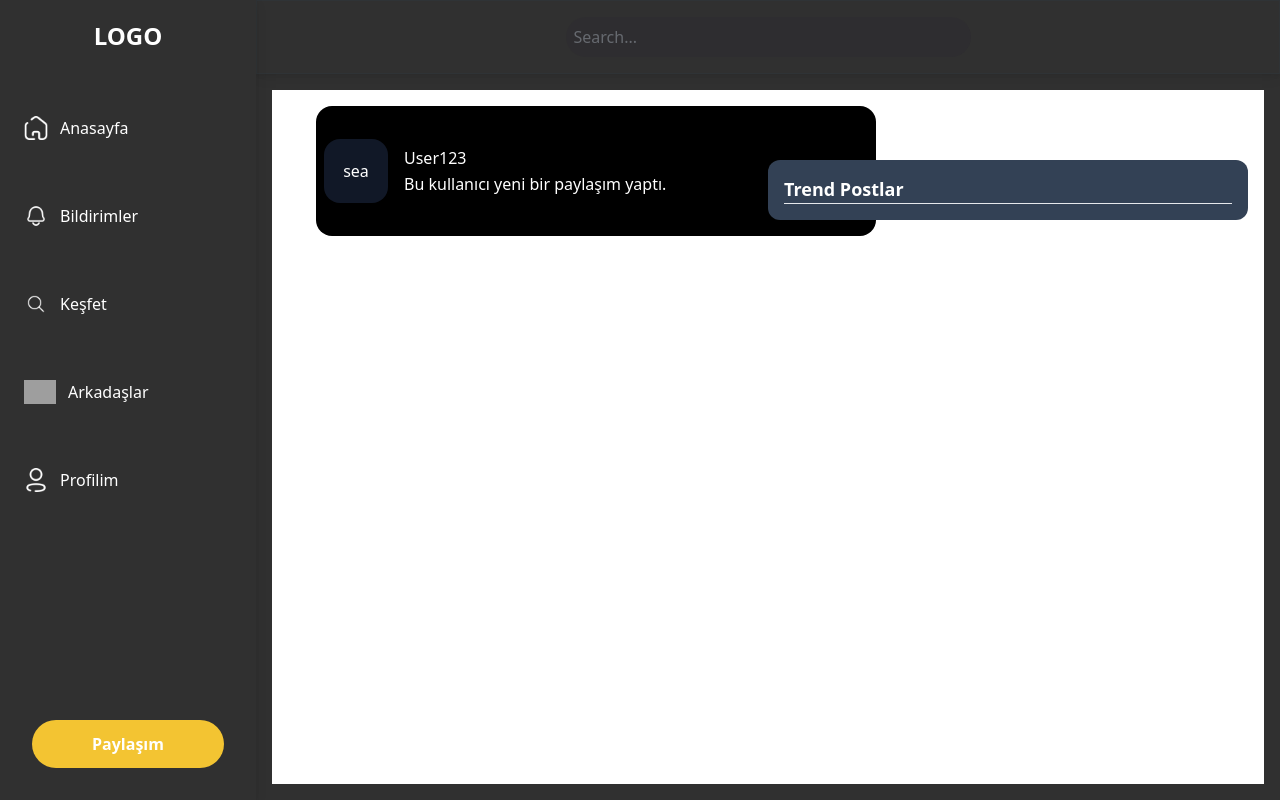
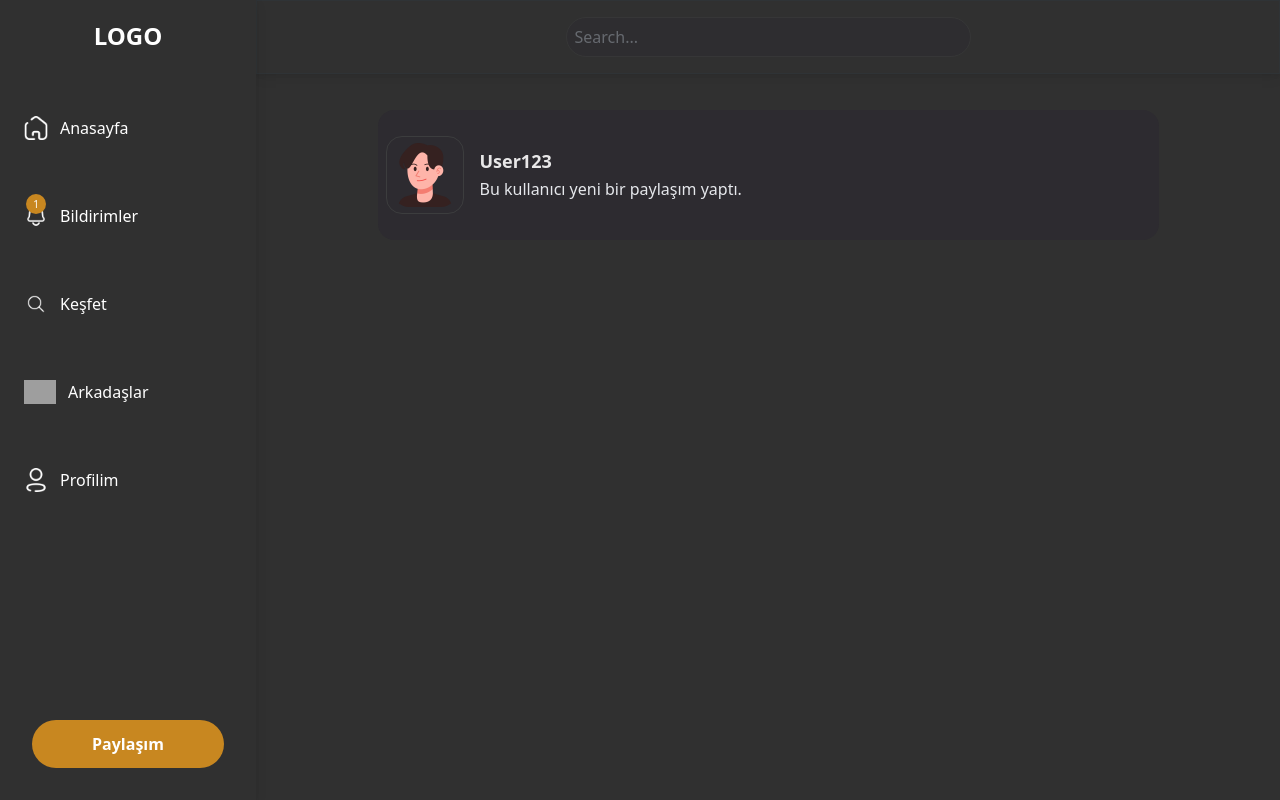
Before and after one commit to ozdemirasaf/Inkspire, a React (Vite) app: page /bildirimler in a window 1280 px wide. Built offline with nearby package versions, Linux system fonts and the light colour scheme; grey boxes are pictures that could not be loaded.

Commit message:
Home page trend posts have been prepared and notifications section has been prepared.

```diff
--- a/src/layouts/main.jsx
+++ b/src/layouts/main.jsx
@@ -1,9 +1,14 @@
 import { Outlet } from "react-router-dom";
+import { useLocation } from "react-router-dom";
 import Navbar from "./navbar";
 import Sidebar from "./sidebar";
 import RightSidebar from "./right-sidebar";
 
 export default function Main() {
+
+    const location = useLocation();
+    const hideRightSidebar = location.pathname === '/' || location.pathname === '/kesfet';
+
     return (
         <div className="flex h-screen">
             <Sidebar />
@@ -13,7 +18,9 @@ export default function Main() {
                     <Outlet />
                 </main>
             </div>
-            <RightSidebar />
+            {hideRightSidebar && (
+                <RightSidebar />
+            )}
         </div>
     );
 }
--- a/src/layouts/navbar/index.jsx
+++ b/src/layouts/navbar/index.jsx
@@ -8,7 +8,7 @@ export default function Navbar() {
                     <div className="flex justify-center flex-1">
                         <input
                             type="text"
-                            className="p-2 bg-[#2d2b30] rounded-3xl outline-none text-[#fff] opacity-50 md:w-[25.313rem] h-[2.5rem] "
+                            className="p-2 bg-[#2d2b30] rounded-3xl outline-none border border-[#3c3d3e] focus:border-2 text-[#fff] opacity-50 md:w-[25.313rem] h-[2.5rem] "
                             placeholder="Search..."
                         />
                     </div>
--- a/src/layouts/right-sidebar/index.jsx
+++ b/src/layouts/right-sidebar/index.jsx
@@ -1,19 +1,41 @@
+import { TrendPosts } from "../../posts";
+
+
 export default function RightSidebar() {
     return (
-        <aside className="h-full fixed right-0 top-0 pr-8 flex flex-col ">
-
-
-
-            <div className="p-4 mt-[10rem] w-[30rem] bg-slate-700 rounded-xl">
-                <div className="text-white text-[18px] font-bold border-b border-[#]">
+        <aside className="h-full fixed right-0 top-0 pr-8  flex-col hidden lg:flex">
+            <div className="p-4 mt-[10rem] rounded-xl w-[21.75rem] shadow-layouts bg-[#2d2b30]">
+                <div className="text-white text-[18px] font-bold border-b border-[#2F3336]">
                     <h2>Trend Postlar</h2>
                 </div>
 
                 <div>
+                    <ul className="flex flex-col gap-2">
+                        {TrendPosts.map((post) => (
 
+                            <li key={post.id} className="p-3 flex gap-3 border-b border-[#2F3336]">
+                                <div>
+                                    <img src={post.userAvatar} className="w-[65px] rounded-full" alt="" />
+                                </div>
+                                <div className="flex flex-col justify-center">
+                                    <h4 className="text-white text-[16px] font-bold">{post.description}</h4>
+                                    <p className="text-[#e5e7eb]">{post.like} <span>Beğeni</span></p>
+                                </div>
+                            </li>
+
+                        ))}
+
+
+                        {TrendPosts.length > 3 && (
+                            <div className="w-full p-4">
+                                <button className="bg-[#f3c432] w-32 h-8 rounded-3xl text-white text-[16px] font-semibold">Daha Fazla</button>
+                            </div>
+                        )}
+
+
+                    </ul >
                 </div>
             </div>
-
         </aside>
     );
 }
--- a/src/layouts/sidebar/index.jsx
+++ b/src/layouts/sidebar/index.jsx
@@ -40,40 +40,52 @@ export default function Sidebar() {
 
                 <nav className="flex flex-col justify-between flex-1 p-4 space-y-2 overflow-y-auto mt-4">
                     <ul className="flex flex-col gap-10 w-full">
-                        <li className="hover:bg-[#ffffff1a] transition-colors p-2 rounded-lg h-12 flex items-center">
-                            <Link to="/" className="flex items-center text-white gap-3 w-full h-full">
+                        <Link to="/" className="hover:bg-[#ffffff1a] transition-colors p-2 rounded-lg h-12 flex items-center">
+                            <li className="flex items-center text-white gap-3 w-full h-full">
                                 <img src="images/menuHome.png" alt="Ana Sayfa" className="h-6" />
                                 <span>Anasayfa</span>
+                            </li>
                         </Link>
-                        </li>
-                        <li className="hover:bg-[#ffffff1a] transition-colors p-2 rounded-lg h-12 flex items-center">
-                            <Link to="bildirimler" className="flex items-center text-white gap-3 w-full h-full">
+
+                        <Link to="bildirimler" className="hover:bg-[#ffffff1a] relative transition-colors p-2 rounded-lg h-12 flex items-center">
+                            <li className="flex items-center text-white gap-3 w-full h-full">
+
+                                <div className="absolute top-0.5 left-2.5 ">
+                                    <div className="w-5 h-5 rounded-full bg-[#c88720] flex items-center justify-center text-white text-[10px]">
+                                        1
+                                    </div>
+                                </div>
+
                                 <img src="images/menuNotification.png" alt="Bildirimler" className="h-6" />
                                 <span>Bildirimler</span>
+                            </li>
                         </Link>
-                        </li>
-                        <li className="hover:bg-[#ffffff1a] transition-colors p-2 rounded-lg h-12 flex items-center">
-                            <Link to="kesfet" className="flex items-center text-white gap-3 w-full h-full">
+
+                        <Link to="kesfet" className="hover:bg-[#ffffff1a] transition-colors p-2 rounded-lg h-12 flex items-center">
+                            <li className="flex items-center text-white gap-3 w-full h-full">
                                 <img src="images/search.png" alt="Keşfet" className="h-6" />
                                 <span>Keşfet</span>
+                            </li>
                         </Link>
-                        </li>
-                        <li className="hover:bg-[#ffffff1a] transition-colors p-2 rounded-lg h-12 flex items-center">
-                            <Link to="arkadaslar" className="flex items-center text-white gap-3 w-full h-full">
+
+                        <Link to="arkadaslar" className="hover:bg-[#ffffff1a] transition-colors p-2 rounded-lg h-12 flex items-center">
+                            <li className="flex items-center text-white gap-3 w-full h-full">
                                 <img src="images/add-user.png" alt="Arkadaşlar" className="h-6" />
                                 <span>Arkadaşlar</span>
+                            </li>
                         </Link>
-                        </li>
-                        <li className="hover:bg-[#ffffff1a] transition-colors p-2 rounded-lg h-12 flex items-center">
-                            <Link to="profil" className="flex items-center text-white gap-3 w-full h-full">
+
+                        <Link to="profil" className="hover:bg-[#ffffff1a] transition-colors p-2 rounded-lg h-12 flex items-center">
+                            <li className="flex items-center text-white gap-3 w-full h-full">
                                 <img src="images/profile.png" alt="Profil" className="h-6" />
                                 <span>Profilim</span>
+                            </li>
                         </Link>
-                        </li>
+
                     </ul>
 
                     <div className="w-full mt-auto md:relative fixed bottom-0 left-0 p-4">
-                        <button className="bg-[#F3C432] w-full h-12 rounded-3xl text-[#fff] font-semibold">
+                        <button className="bg-[#c88720] w-full h-12 rounded-3xl text-[#fff] font-semibold">
                             Paylaşım
                         </button>
                     </div>
@@ -82,12 +94,14 @@ export default function Sidebar() {
 
             </aside>
 
-            {isOpen && (
+            {
+                isOpen && (
                     <div
                         onClick={toggleSidebar}
                         className="fixed inset-0 bg-black opacity-50 z-10 md:hidden"
                     ></div>
-            )}
-        </div>
+                )
+            }
+        </div >
     );
 }
--- a/src/pages/home/index.jsx
+++ b/src/pages/home/index.jsx
@@ -9,8 +9,8 @@ export default function Home() {
             <div className="p-4 flex flex-col gap-4">
 
                 {Posts.map(post => (
-                    <Link>
-                        <HomePost post={post} key={post.id} />
+                    <Link key={post.id}>
+                        <HomePost post={post} />
                     </Link>
                 ))}
             </div>
--- a/src/pages/notification/index.jsx
+++ b/src/pages/notification/index.jsx
@@ -1,18 +1,28 @@
+import { Link } from "react-router-dom";
+
 export default function Notification() {
 
     return (
-        <div className="bg-white h-full px-11 py-4 flex justify-between ">
-            <div className="bg-black md:w-[35rem] h-[8.125rem] rounded-2xl flex p-2 items-center gap-4">
-                <div className="rounded-2xl bg-[#111827] w-16 h-16 flex justify-center items-center text-white">
-                    sea
+        <ul className="p-5">
+            <li>
+                <div className="h-full flex justify-center">
+                    <Link>
+                        <div className="bg-[#2d2b30] md:w-[48.813rem] h-[8.125rem] hover:shadow-layouts transition-shadow rounded-2xl flex p-2 items-center gap-4">
+                            <div className="flex justify-center items-center text-white border border-[#3c3d3e] rounded-2xl p-1.5">
+                                <img src="/images/boy.png" className="rounded-2xl w-16 h-16" alt="" />
+                            </div>
+
+                            <div className="flex flex-col gap-2">
+                                <h3 className="text-[18px] font-bold text-[#ffffffe3] leading-5">User123</h3>
+                                <p className="text-[16px] font-medium text-[#e5e7eb] leading-5">Bu kullanıcı yeni bir paylaşım yaptı.</p>
+                            </div>
+                        </div>
+                    </Link>
                 </div>
+            </li>
 
-                <div className="text-white flex flex-col gap-0.5">
-                    <h3>User123</h3>
-                    <p>Bu kullanıcı yeni bir paylaşım yaptı.</p>
-                </div>
-            </div>
 
-        </div>
+
+        </ul>
     )
 }
--- a/src/posts/index.jsx
+++ b/src/posts/index.jsx
@@ -49,4 +49,25 @@ const Posts = [
 
 ]
 
-export { Posts }
+const TrendPosts = [
+    {
+        id: "1",
+        userAvatar: '/images/boy.png',
+        description: `Yüzük Kardeşliği`,
+        like: '15,600'
+    },
+    {
+        id: "2",
+        userAvatar: '/images/boy.png',
+        description: `Hobbit Beş Ordu`,
+        like: '4,000'
+    },
+    {
+        id: "3",
+        userAvatar: '/images/boy.png',
+        description: `Harry Potter`,
+        like: '500'
+    }
+]
+
+export { Posts, TrendPosts }
```
Lines whose indentation alone changed are shown as unchanged.
